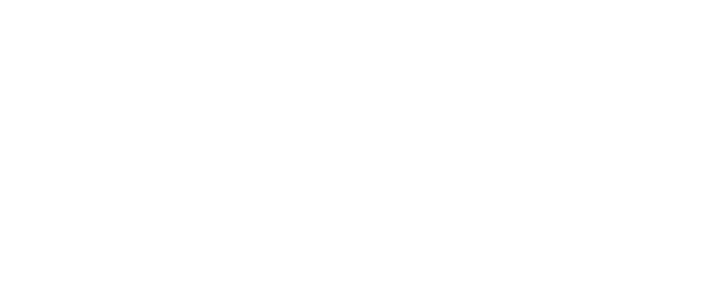
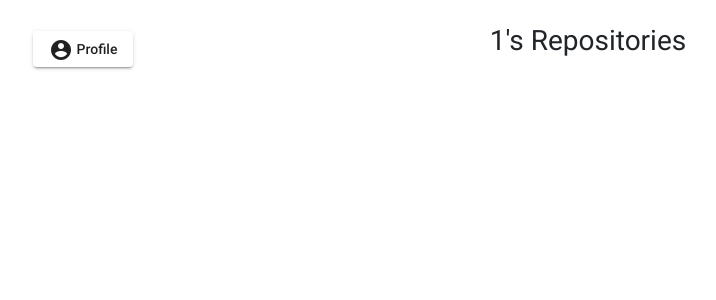
Before and after one commit to ilhamksyuriadi/mini-github, an Angular app: page /repositories-page/1 in a window 1280 px wide. Before the commit this address led to /. Shown: the top 300 px of the page, without its empty margins (52-768 px from the left). Built offline with nearby package versions, Linux system fonts and the light colour scheme.

Commit message:
minor fix at previous page's, starting repositories page's

```diff
--- a/src/app/app-routing.module.ts
+++ b/src/app/app-routing.module.ts
@@ -3,12 +3,14 @@
 import { HomeComponent } from './home/home.component';
 import { ErrorPageComponent } from './error-page/error-page.component';
 import { ProfilePageComponent } from './profile-page/profile-page.component';
+import { RepositoriesPageComponent } from './repositories-page/repositories-page.component';
 
 
 const routes: Routes = [
   { path: '', component: HomeComponent },
   { path: 'error-page', component: ErrorPageComponent },
-  { path: 'profile-page/:username', component: ProfilePageComponent }
+  { path: 'profile-page/:username', component: ProfilePageComponent },
+  { path: 'repositories-page/:username', component: RepositoriesPageComponent }
 ];
 
 @NgModule({
--- a/src/app/home/home.component.html
+++ b/src/app/home/home.component.html
@@ -4,7 +4,7 @@
         <div class="ring-wrapper">
             <div *ngIf="is_loading" class="lds-dual-ring"></div>
         </div>
-        <div class="card">
+        <div class="home-card">
             <div class="form-field">
                 <mat-form-field class="input">
                     <mat-label>Github Username</mat-label>
--- a/src/app/home/home.component.scss
+++ b/src/app/home/home.component.scss
@@ -7,7 +7,7 @@
     justify-content: center;
     flex-direction: column;
     align-items: center;
-    .card {
+    .home-card {
         width: 90%;
         height: 40%;
         display: flex;
--- a/src/app/profile-page/profile-page.component.html
+++ b/src/app/profile-page/profile-page.component.html
@@ -8,7 +8,7 @@
                     <span class="material-icons">home</span>
                     Back
                 </button>
-                <button mat-raised-button color="primary">Repository</button>
+                <button mat-raised-button color="primary" (click)="toRepoPage()">Repository</button>
             </div>
         </div>
         <div *ngIf="formatted_data" class="info-card">
@@ -16,12 +16,12 @@
                 <h1>Information</h1>
                 <div class="info-data">
                     <div *ngFor="let data of formatted_data">
+                        <br>
                         <mat-card>
                             <span class="key">{{ data.key }}:  </span>
                             <span *ngIf="data.value" class="value">{{ data.value }}</span>
-                            <span *ngIf="!data.value" class="no-value">not available</span>
+                            <span *ngIf="!data.value" class="no-value">data not available</span>
                         </mat-card>
-                        <br>
                     </div>
                 </div>
             </div>
--- a/src/app/profile-page/profile-page.component.ts
+++ b/src/app/profile-page/profile-page.component.ts
@@ -38,6 +38,10 @@
     this.router.navigateByUrl('/')
   }
 
+  toRepoPage () {
+    this.router.navigateByUrl('/repositories-page/' + this.username);
+  }
+
   getUser (username) {
     let url = api_url.user + username;
     return this.http.get(url)
--- /dev/null
+++ b/src/app/repositories-page/repositories-page.component.html
@@ -0,0 +1,14 @@
+<div class="container">
+    <div class="row">
+        <div class="col-sm-3">
+            <button mat-raised-button (click)="toProfilePage()">
+                <span class="material-icons">account_circle</span>
+                Profile
+            </button>
+        </div>
+        <div class="col-sm-6">
+            <h1>{{ username }}'s Repositories</h1>
+        </div>
+        <div class="col-sm-3"></div>
+    </div>
+</div>
--- /dev/null
+++ b/src/app/repositories-page/repositories-page.component.scss
@@ -0,0 +1,13 @@
+.container {
+    .row {
+        display: flex;
+        align-items: center;
+        margin-top: 25px;
+        .col-sm-6 {
+            h1 {
+                text-align: center;
+                font-size: 28px;
+            }
+        }
+    }
+}
--- /dev/null
+++ b/src/app/repositories-page/repositories-page.component.ts
@@ -0,0 +1,36 @@
+import { Component, OnInit } from '@angular/core';
+import { Router, ActivatedRoute } from '@angular/router';
+
+@Component({
+  selector: 'app-repositories-page',
+  templateUrl: './repositories-page.component.html',
+  styleUrls: ['./repositories-page.component.scss']
+})
+export class RepositoriesPageComponent implements OnInit {
+
+  public username : String = '';
+
+  dataSource = [
+    {position: 1, name: 'Hydrogen', weight: 1.0079, symbol: 'H'},
+    {position: 2, name: 'Helium', weight: 4.0026, symbol: 'He'},
+    {position: 3, name: 'Lithium', weight: 6.941, symbol: 'Li'},
+    {position: 4, name: 'Beryllium', weight: 9.0122, symbol: 'Be'},
+    {position: 5, name: 'Boron', weight: 10.811, symbol: 'B'},
+    {position: 6, name: 'Carbon', weight: 12.0107, symbol: 'C'},
+    {position: 7, name: 'Nitrogen', weight: 14.0067, symbol: 'N'},
+    {position: 8, name: 'Oxygen', weight: 15.9994, symbol: 'O'},
+    {position: 9, name: 'Fluorine', weight: 18.9984, symbol: 'F'},
+    {position: 10, name: 'Neon', weight: 20.1797, symbol: 'Ne'},
+  ];
+
+  constructor(private activatedRoute: ActivatedRoute, private router: Router) { }
+
+  ngOnInit(): void {
+    this.username = this.activatedRoute.snapshot.params['username'];
+  }
+
+  toProfilePage() {
+    this.router.navigateByUrl('/profile-page/' + this.username);
+  }
+
+}
--- a/src/index.html
+++ b/src/index.html
@@ -9,6 +9,7 @@
   <link href="https://fonts.googleapis.com/css?family=Roboto:300,400,500&display=swap" rel="stylesheet">
   <link href="https://fonts.googleapis.com/icon?family=Material+Icons" rel="stylesheet">
   <link href="https://fonts.googleapis.com/icon?family=Material+Icons" rel="stylesheet">
+  <link rel="stylesheet" href="https://maxcdn.bootstrapcdn.com/bootstrap/4.0.0/css/bootstrap.min.css" integrity="sha384-Gn5384xqQ1aoWXA+058RXPxPg6fy4IWvTNh0E263XmFcJlSAwiGgFAW/dAiS6JXm" crossorigin="anonymous">
 </head>
 <body class="mat-typography">
   <app-root></app-root>
--- a/tsconfig.app.json
+++ b/tsconfig.app.json
@@ -11,5 +11,8 @@
   ],
   "include": [
     "src/**/*.d.ts"
-  ]
+  ],
+  "angularCompilerOptions": {
+    "enableIvy": false
+  }
 }
```
Also changed, not shown: src/app/app.module.ts (+8 -2 lines), 1 other file (tests, documents, lock files or other folders).
